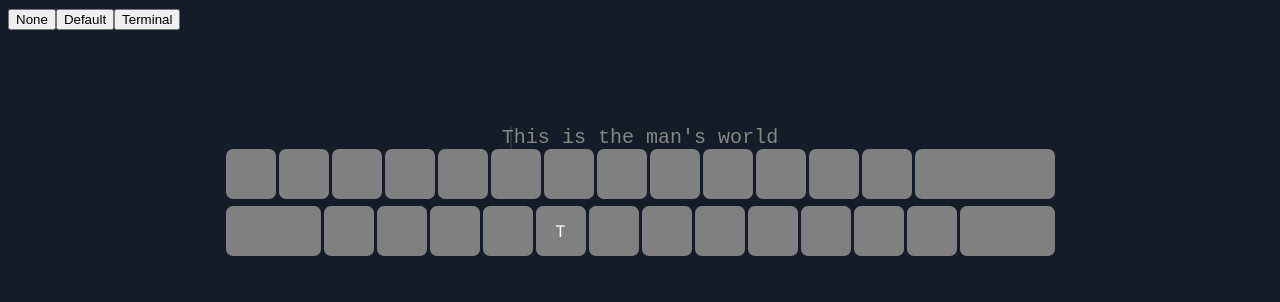
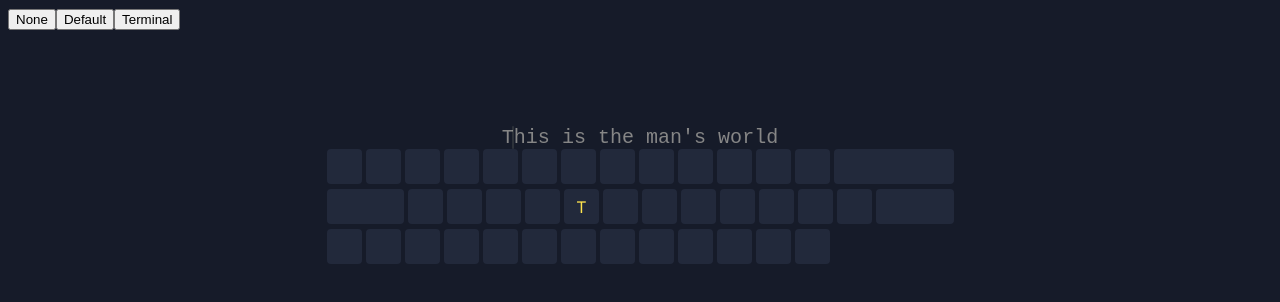
Before and after one commit to Dearian27/blind-typing, a Next.js app: page /stages/1 in a window 1280 px wide. Shown: the top 302 px of the page. Built offline with nearby package versions, Linux system fonts and the light colour scheme.

Commit message:
smooth keyboard animation

```diff
--- a/src/app/stages/[stage]/page.tsx
+++ b/src/app/stages/[stage]/page.tsx
@@ -24,6 +24,7 @@ export default function Stage() {
 
 
   const handleKeyPress = (event:KeyboardEvent) => {
+    console.log(event.key)
     if (event.keyCode === 32) {
       event.preventDefault();
     }
--- a/src/components/Keyboard/CapsLock.tsx
+++ b/src/components/Keyboard/CapsLock.tsx
@@ -0,0 +1,20 @@
+import { RootState } from '@/redux/store';
+import React from 'react'
+import { useSelector } from 'react-redux';
+
+export type keyParams = {
+  value: string;
+  specialClass?: string;
+}
+
+export default function CapsLock(props: keyParams) {
+  const {currentLetterValue} = useSelector((state: RootState) => state.text);
+
+  return (
+    <div className={`key capslock`}>
+      {props.value === currentLetterValue.toUpperCase() &&
+        props.value
+      }
+    </div>
+  )
+}
--- a/src/components/Keyboard/Key.tsx
+++ b/src/components/Keyboard/Key.tsx
@@ -13,11 +13,13 @@ export default function Key(props: keyParams) {
 
   return (
     <div className={`key ${props.specialClass && props.specialClass}`}>
-      {props.value === currentLetterValue.toUpperCase() ?
-        props.value
-        : props?.alternative === currentLetterValue.toUpperCase() &&
-        props.alternative
-      }
+      <span className={`text ${props.value === currentLetterValue.toUpperCase() || props?.alternative === currentLetterValue.toUpperCase() ? 'active' : ''}`}>
+        {props.value === currentLetterValue.toUpperCase() ?
+          props.value
+          : props?.alternative === currentLetterValue.toUpperCase() &&
+          props.alternative
+        }
+      </span>
     </div>
   )
 }
--- a/src/components/Keyboard/Keyboard.tsx
+++ b/src/components/Keyboard/Keyboard.tsx
@@ -3,6 +3,7 @@ import React, { useEffect } from 'react'
 import { useSelector } from 'react-redux'
 import Key from './Key'
 import './keyboard.scss';
+import CapsLock from './CapsLock';
 
 export default function Keyboard() {
 
@@ -41,6 +42,24 @@ export default function Keyboard() {
         <Key specialClass='backslash' value='\' alternative='|' />
       </div>
       <div className='row'>
+        <CapsLock value='Capslock' />
+        <Key value='A' />
+        <Key value='S' />
+        <Key value='D' />
+        <Key value='F' />
+        <Key value='G' />
+        <Key value='H' />
+        <Key value='J' />
+        <Key value='K' />
+        <Key value='L' />
+        <Key value=';' alternative=':' />
+        <Key value="'" alternative='"' />
+        <Key specialClass="enter" value="Enter" />
+      </div>
+      <div className='row'>
+
+      </div>
+      <div className='row'>
 
       </div>
     </section>
--- a/src/components/Keyboard/keyboard.scss
+++ b/src/components/Keyboard/keyboard.scss
@@ -1,30 +1,38 @@
 .keyboard {
   display: flex;
   flex-direction: column;
-  row-gap: 7px;
+  row-gap: 5px;
 
   .row {
     display: flex;
-    gap: 3px;
+    gap: 4px;
   }
 }
 
 .key {
-  height: 50px;
-  width: 50px;
-  border-radius: 7px;
+  height: 35px;
+  width: 35px;
+  border-radius: 4px;
   display: flex;
   justify-content: center;
   align-items: center;
-  background-color: grey;
-  color: white;
+  background-color: #22293b;
+  color: #ffe44e;
+  .text {
+    opacity: 0;
+    transition: 0.5s;
+  }
+  .active {
+    opacity: 1 !important;
+  }
 }
+
 .backspace {
-  width: 140px !important;
+  width: 120px !important;
 }
 .tab {
-  width: 95px !important;
+  width: 77.5px !important;
 }
 .backslash {
-  width: 95px;
+  width: 77.5px !important;
 }
--- a/src/components/letter.scss
+++ b/src/components/letter.scss
@@ -26,20 +26,13 @@
 
 .cursor1 {
 	opacity: 0.7;
-	// height: 80%;
-	// width: 2px;
-	// right: 0px;
-	// top: 10%;
 	animation: blink infinite 1s ease-in-out;
 	border-radius: 5px;
+	margin-left: 2px;
 }
 
 .cursor2 {
 	opacity: 0.5;
-	// height: 100%;
-	// width: 100%;
-	// top: 0;
-	// left: 0;
 	animation: blink infinite 1s ease-in-out;
 	border-radius: 1px;
 }
--- a/src/redux/slices/TextSlice.ts
+++ b/src/redux/slices/TextSlice.ts
@@ -36,7 +36,6 @@ const TextSlice = createSlice({
 			for(let i = 0; i < action.payload.text.length; i++) {
 				array[i] = {
 					value: state.text[i],
-					// current: i === 0 ? true : false,
 					status: 'none',
 				}
 			}
@@ -64,15 +63,12 @@ const TextSlice = createSlice({
 			if(state.currentLetter === 0) return;
 			state.lettersStates[state.currentLetter].status = 'none';
 			state.lettersStates[state.currentLetter-1].status = 'none';
+			state.currentLetterValue = state.lettersStates[state.currentLetter-1].value;
 			state.currentLetter--;
 		},
 		setLetterPos: (state, action: PayloadAction<any>) => {
-			console.log(action.payload);
 			state.cursorPos = action.payload;
 		}
-		// buttonPress: (state, action: PayloadAction<>) => {
-		// 	state.
-		// },
 	}
 })
 
```
